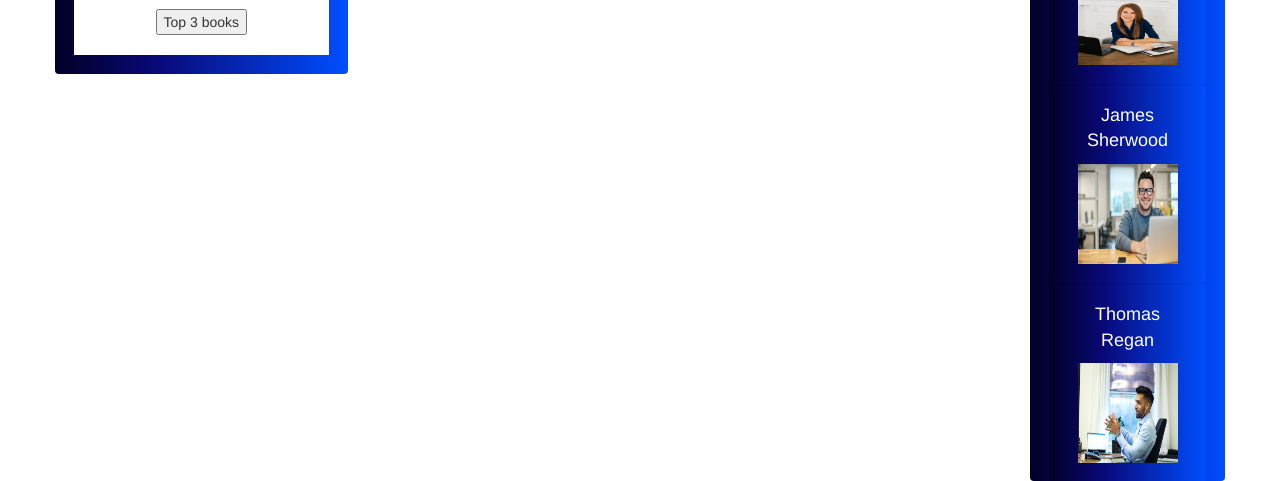
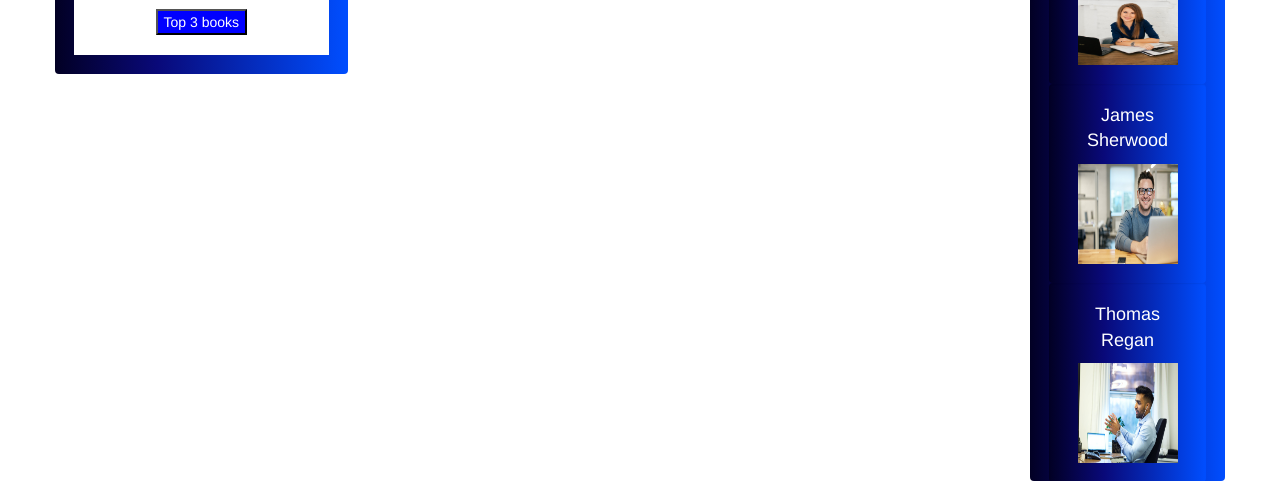
Before and after one commit to anthony-keogh/messaging_app, a Flask app: page /messages in a window 1280 px wide. Shown: the part 839-1320 px from the top of the page. Run offline with Flask 2, Linux system fonts and the light colour scheme; data that the repository does not hold is empty; some libraries are stand-ins or nearby versions.

Commit message:
Css changes

```diff
--- a/app/templates/messages.html
+++ b/app/templates/messages.html
@@ -103,7 +103,7 @@ div.ex1 {
 
    </span></p>
 
-<button onclick="myFunctionReadMore()" id="myBtn" style"background-color:blue; color:white;">Top 3 books</button>
+<button onclick="myFunctionReadMore()" id="myBtn" style="background-color:blue; color:white;">Top 3 books</button>
 
         <br><br>
       </div>
```
